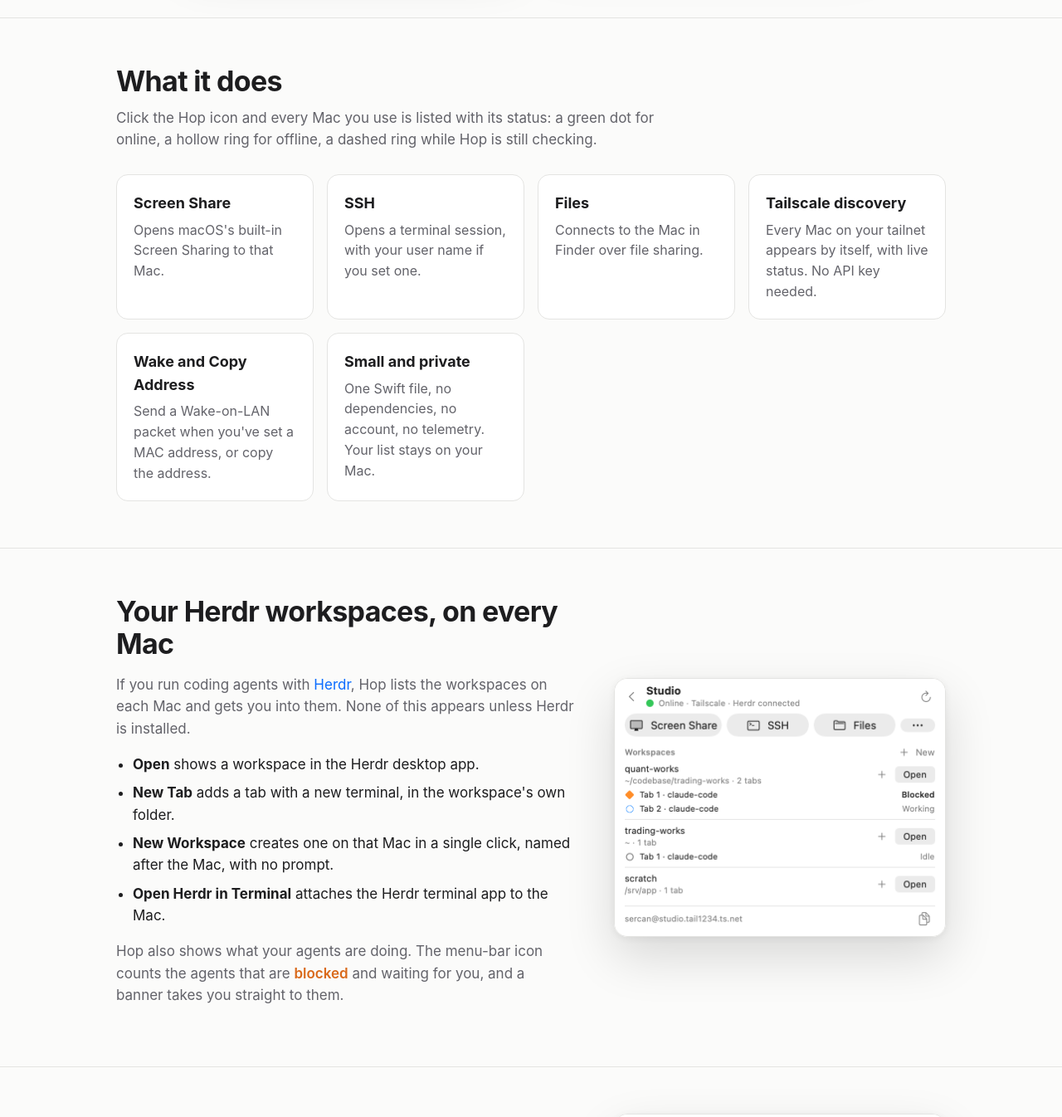
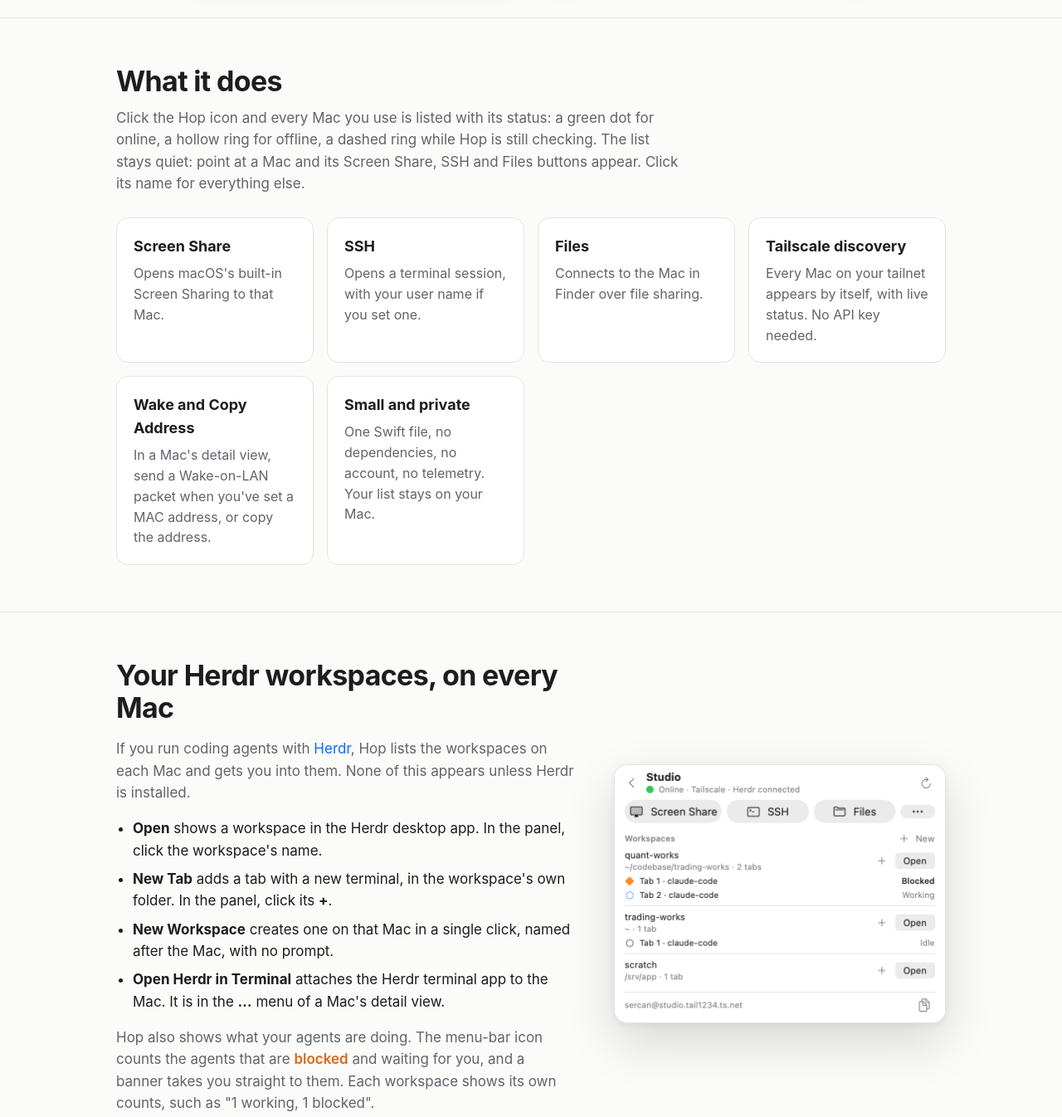
Before and after one commit to sercanatalik/hop-remote-launcher, a plain HTML site: page docs/index.html in a window 1280 px wide. Shown: the part 964-2310 px from the top of the page at 83% size. Drawn offline with Linux system fonts and the light colour scheme.

Commit message:
Website: describe the quieter popover
Explain that row buttons appear on hover, how to open a workspace and
add a tab from the panel, where Open Herdr in Terminal and Wake now
live, and the crossed-out bell shown while agent status is muted.

Co-Authored-By: Claude Fable 5.2 <noreply@anthropic.com>

```diff
--- a/docs/index.html
+++ b/docs/index.html
@@ -161,13 +161,13 @@
 <section id="features">
   <div class="wrap">
     <h2>What it does</h2>
-    <p class="intro">Click the Hop icon and every Mac you use is listed with its status: a green dot for online, a hollow ring for offline, a dashed ring while Hop is still checking.</p>
+    <p class="intro">Click the Hop icon and every Mac you use is listed with its status: a green dot for online, a hollow ring for offline, a dashed ring while Hop is still checking. The list stays quiet: point at a Mac and its Screen Share, SSH and Files buttons appear. Click its name for everything else.</p>
     <div class="cards">
       <div class="card"><h3>Screen Share</h3><p>Opens macOS's built-in Screen Sharing to that Mac.</p></div>
       <div class="card"><h3>SSH</h3><p>Opens a terminal session, with your user name if you set one.</p></div>
       <div class="card"><h3>Files</h3><p>Connects to the Mac in Finder over file sharing.</p></div>
       <div class="card"><h3>Tailscale discovery</h3><p>Every Mac on your tailnet appears by itself, with live status. No API key needed.</p></div>
-      <div class="card"><h3>Wake and Copy Address</h3><p>Send a Wake-on-LAN packet when you've set a MAC address, or copy the address.</p></div>
+      <div class="card"><h3>Wake and Copy Address</h3><p>In a Mac's detail view, send a Wake-on-LAN packet when you've set a MAC address, or copy the address.</p></div>
       <div class="card"><h3>Small and private</h3><p>One Swift file, no dependencies, no account, no telemetry. Your list stays on your Mac.</p></div>
     </div>
   </div>
@@ -179,12 +179,12 @@
       <h2>Your Herdr workspaces, on every Mac</h2>
       <p>If you run coding agents with <a href="https://herdr.dev">Herdr</a>, Hop lists the workspaces on each Mac and gets you into them. None of this appears unless Herdr is installed.</p>
       <ul>
-        <li><strong>Open</strong> shows a workspace in the Herdr desktop app.</li>
-        <li><strong>New Tab</strong> adds a tab with a new terminal, in the workspace's own folder.</li>
+        <li><strong>Open</strong> shows a workspace in the Herdr desktop app. In the panel, click the workspace's name.</li>
+        <li><strong>New Tab</strong> adds a tab with a new terminal, in the workspace's own folder. In the panel, click its <strong>+</strong>.</li>
         <li><strong>New Workspace</strong> creates one on that Mac in a single click, named after the Mac, with no prompt.</li>
-        <li><strong>Open Herdr in Terminal</strong> attaches the Herdr terminal app to the Mac.</li>
+        <li><strong>Open Herdr in Terminal</strong> attaches the Herdr terminal app to the Mac. It is in the <strong>…</strong> menu of a Mac's detail view.</li>
       </ul>
-      <p>Hop also shows what your agents are doing. The menu-bar icon counts the agents that are <span class="blocked">blocked</span> and waiting for you, and a banner takes you straight to them.</p>
+      <p>Hop also shows what your agents are doing. The menu-bar icon counts the agents that are <span class="blocked">blocked</span> and waiting for you, and a banner takes you straight to them. Each workspace shows its own counts, such as "1 working, 1 blocked".</p>
     </div>
     <picture>
       <source srcset="screenshots/mac-detail-dark.png" media="(prefers-color-scheme: dark)">
@@ -206,7 +206,7 @@
         <li><strong>Mute it for 8 hours or 1 week.</strong> The mute ends by itself.</li>
         <li><strong>Turn it off.</strong> It stays off until you turn it back on.</li>
       </ul>
-      <p>While muted or off, Hop shows no agent status anywhere. Your workspaces and their buttons stay.</p>
+      <p>While muted or off, Hop shows no agent status anywhere, and a crossed-out bell appears at the top of the panel. Click it to turn status back on. Your workspaces and their buttons stay.</p>
     </div>
   </div>
 </section>
```
